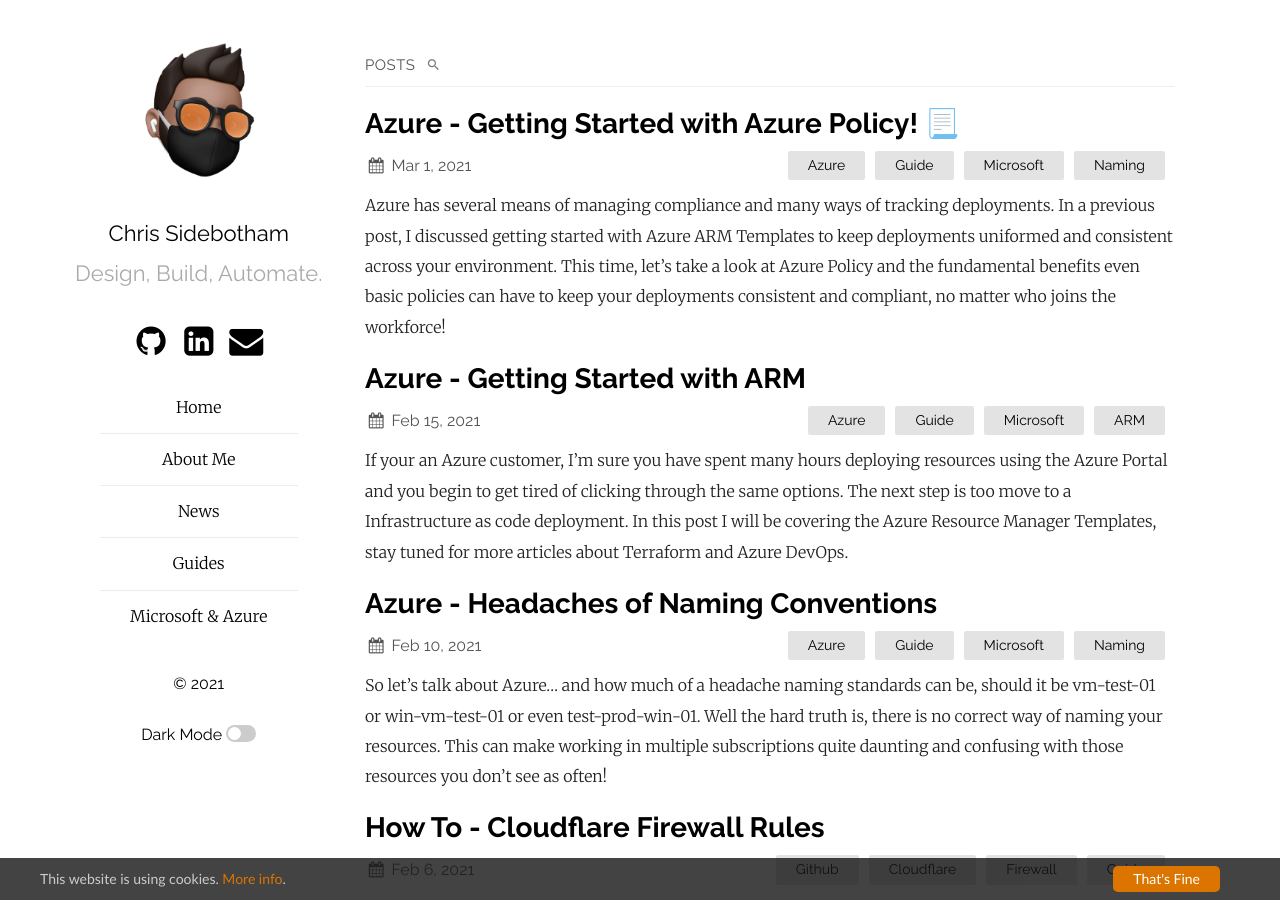
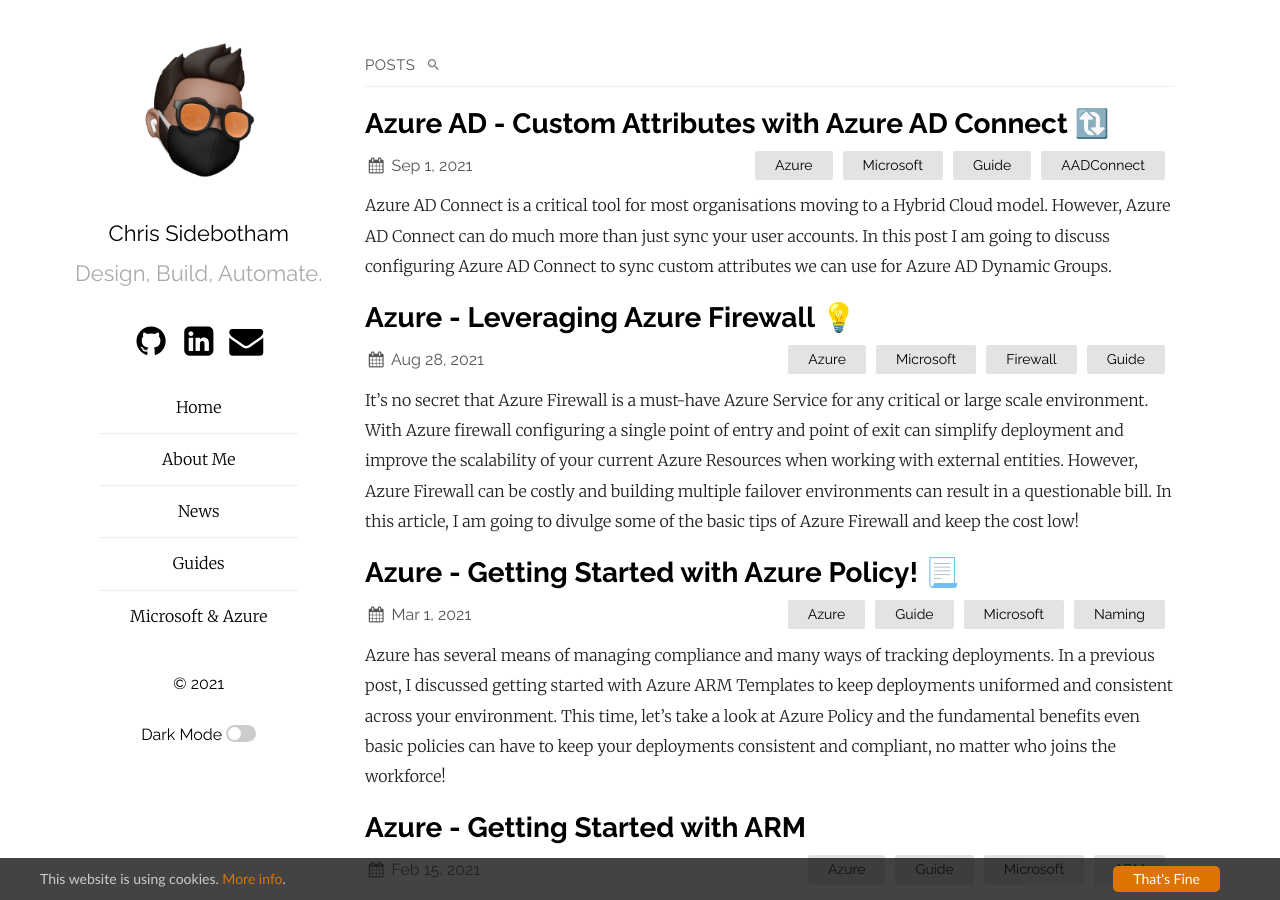
Before and after one commit to ChrisSidebotham/chrissidebotham.github.io, a Jekyll site: the page built from tags/Guide.md, in a window 1280 px wide and 900 px high. Built offline with Jekyll 4.4.1, drawn with Linux system fonts in a browser that asks for light colours.

Commit message:
Added Tag

```diff
--- a/_posts/2020-02-08-AADC-Custom-Attributes.md
+++ b/_posts/2020-02-08-AADC-Custom-Attributes.md
@@ -2,7 +2,7 @@
 layout: post
 title:  Azure AD - Custom Attributes with Azure AD Connect 🔃
 date:   2021-09-01 20:00:00 +0000
-categories: Azure Microsoft GraphAPI AADConnect
+categories: Azure Microsoft Guide AADConnect
 comments: true
 ---
 
--- a/_posts/2020-02-08-Managing-Azure-Firewall.md
+++ b/_posts/2020-02-08-Managing-Azure-Firewall.md
@@ -2,7 +2,7 @@
 layout: post
 title:  Azure - Leveraging Azure Firewall 💡
 date:   2021-08-28 18:00:00 +0000
-categories: Azure Microsoft Firewall Tips
+categories: Azure Microsoft Firewall Guide
 comments: true
 ---
 
```
